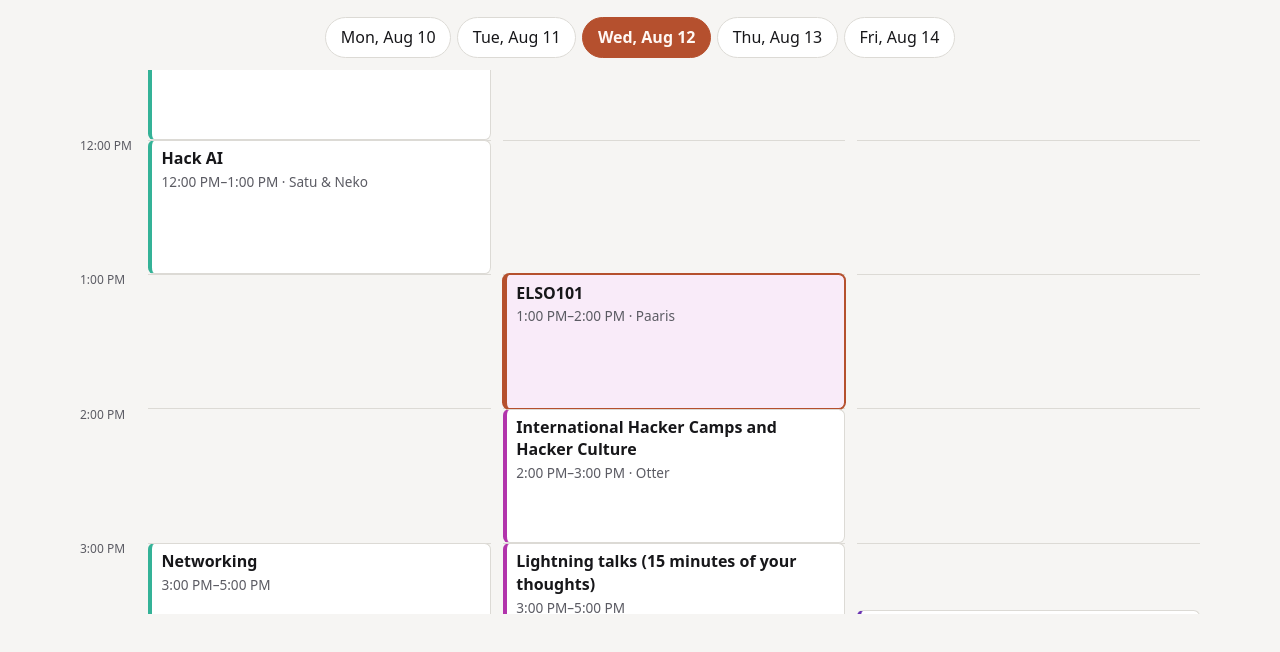
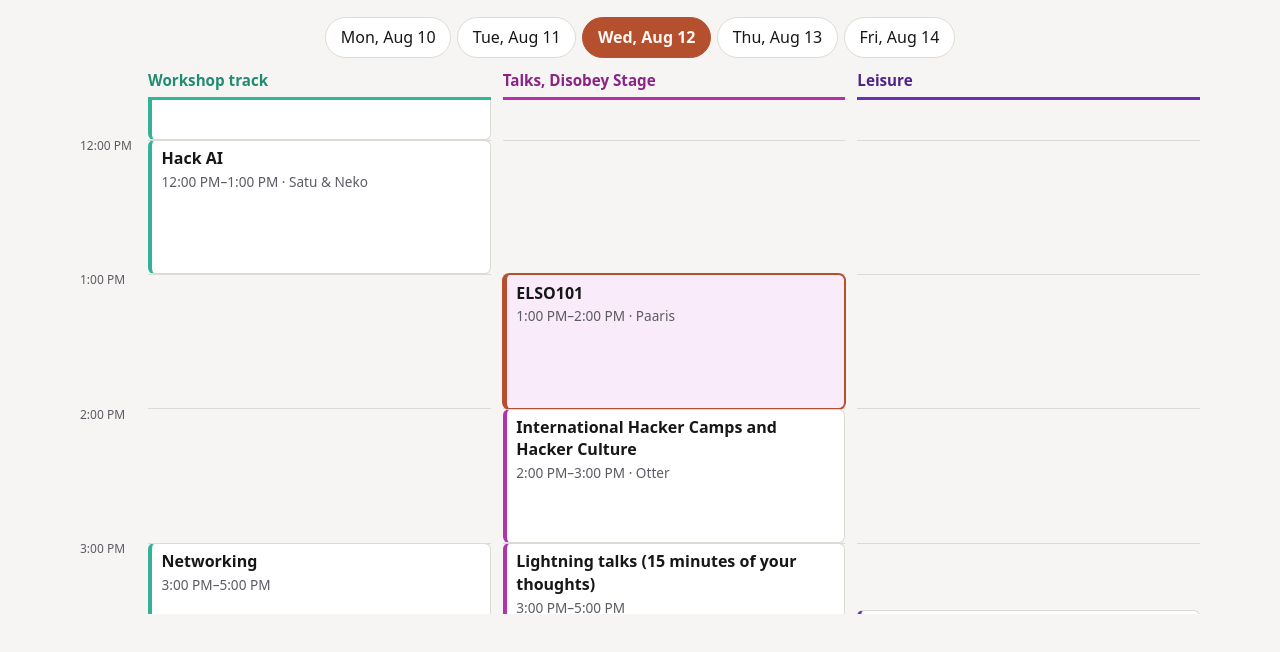
Before and after one commit to shadikka/hc-program, a website with bundled scripts: page public/index.html in a window 1280 px wide. Shown: the part 156-808 px from the top of the page. Built offline with nearby package versions, Linux system fonts and the light colour scheme.

Commit message:
Make track name headers sticky in full schedule view
Keeps the track name in view as the timeline scrolls, so long days
stay readable without losing track of which column is which.

Co-Authored-By: Claude Sonnet 5 <noreply@anthropic.com>

```diff
--- a/public/styles.css
+++ b/public/styles.css
@@ -329,8 +329,12 @@ body {
 }
 
 .day-track-name {
+  position: sticky;
+  top: 0;
+  z-index: 2;
   margin: 0 0 0.5rem;
   padding-block-end: 0.4rem;
+  background: var(--bg);
   font-size: 0.95rem;
   font-weight: 700;
   color: hsl(var(--track-hue, 20) 60% 34%);
```
